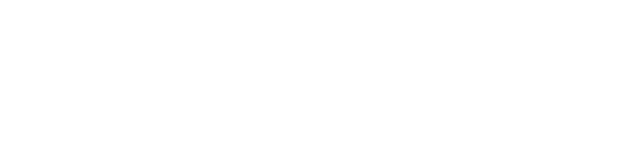
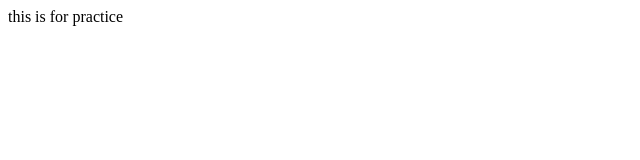
Before and after one commit to irfan-ahmed24/git-practice, a plain HTML site: page index.html in a window 1280 px wide. Shown: the whole page, without its empty margins (0-640 px from the left). Drawn offline with Linux system fonts and the light colour scheme.

Commit message:
Add practice text to body of index.html

```diff
--- a/index.html
+++ b/index.html
@@ -5,5 +5,7 @@
     <meta name="viewport" content="width=device-width, initial-scale=1.0" />
     <title>Document</title>
   </head>
-  <body></body>
+  <body>
+    this is for practice
+  </body>
 </html>
```
